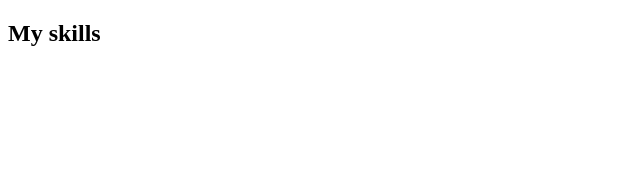
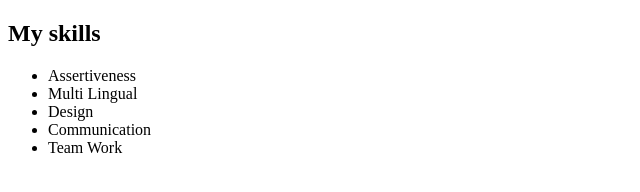
Before and after one commit to Elignobis/Collage, a plain HTML site: page skills.html in a window 1280 px wide. Shown: the whole page, without its empty margins (0-640 px from the left). Drawn offline with Linux system fonts and the light colour scheme.

Commit message:
My skill change

```diff
--- a/skills.html
+++ b/skills.html
@@ -8,5 +8,12 @@
 </head>
 <body>
     <h2>My skills</h2>
+    <ul>
+        <li>Assertiveness</li>
+        <li>Multi Lingual</li>
+        <li>Design</li>
+        <li>Communication</li>
+        <li>Team Work</li>
+    </ul>
 </body>
 </html>
```
